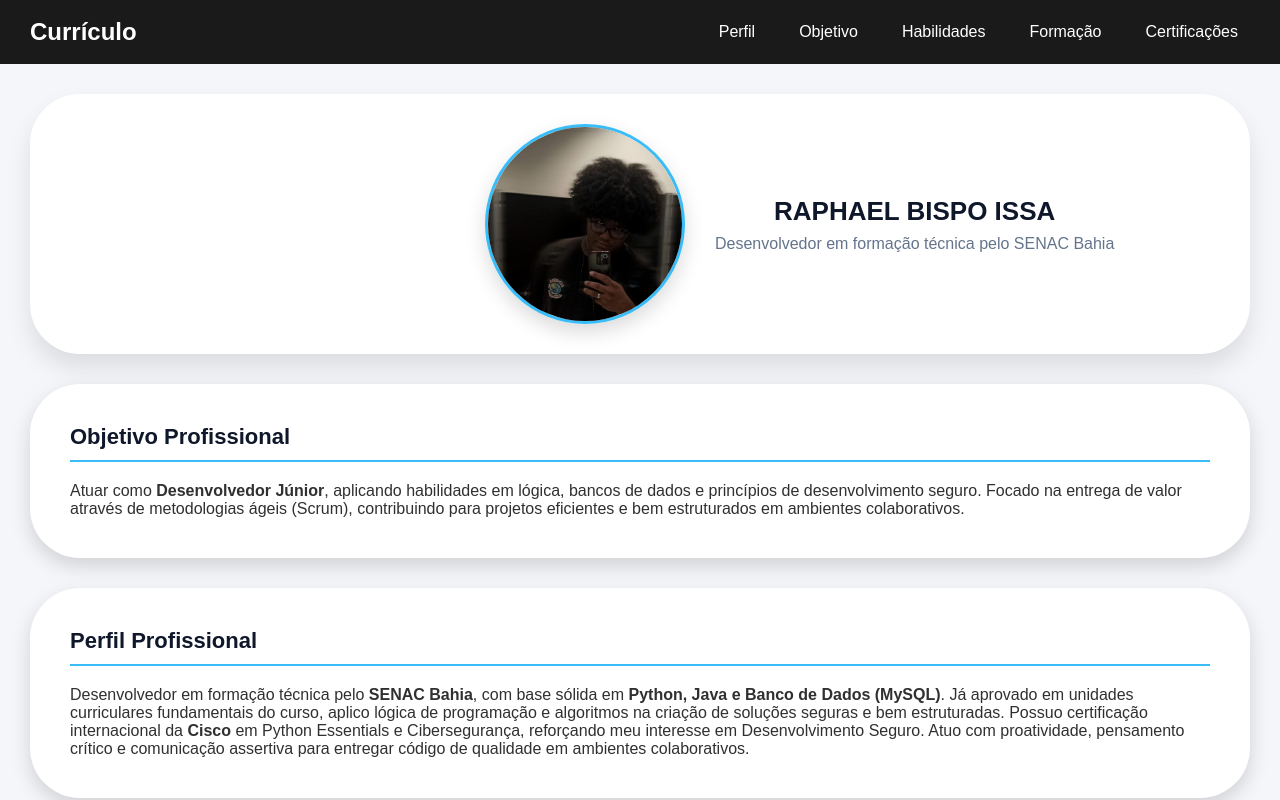
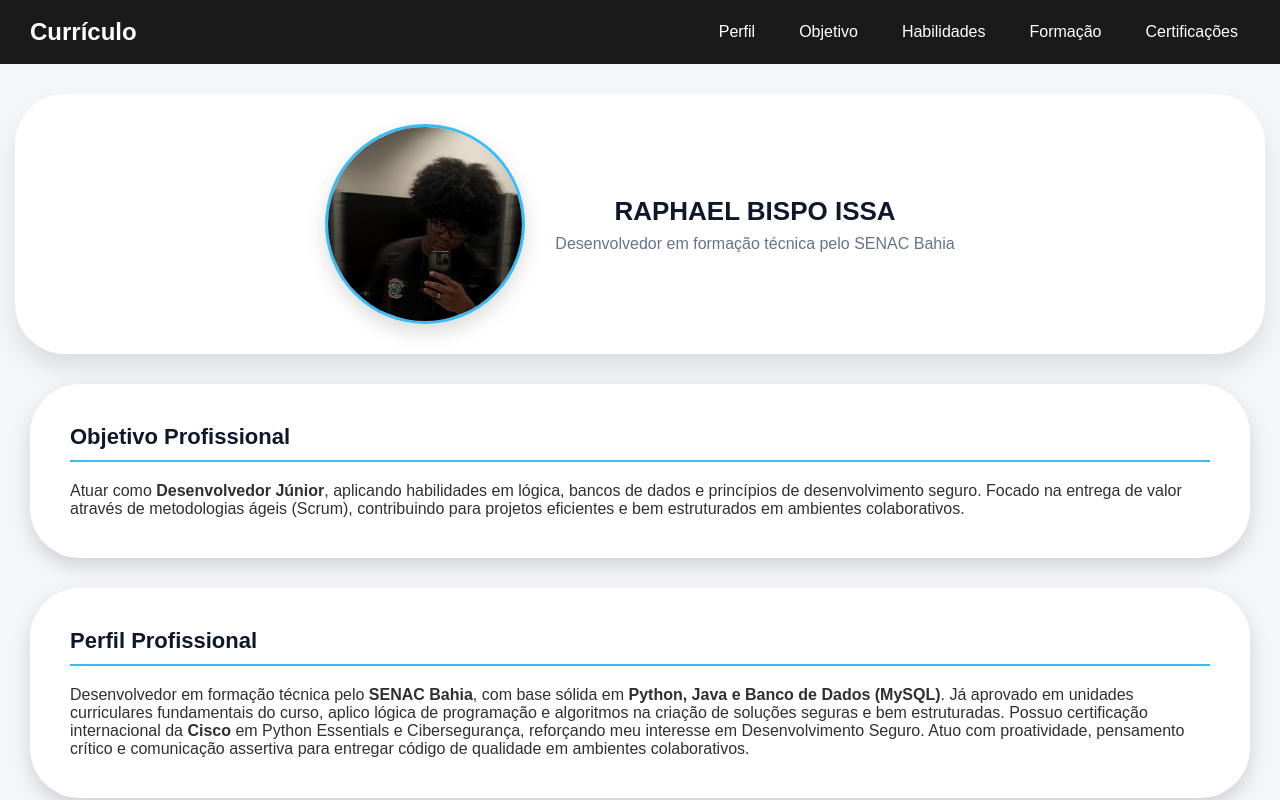
Before and after one commit to Raphael-Issa/Atividades_com_html_css, a website built with Vite: page index.html in a window 1280 px wide. Shown: the top 800 px of the page. Built offline with nearby package versions, Linux system fonts and the light colour scheme.

Commit message:
Curriculo com html e css para telas pequenas tbm

```diff
--- a/arq.css
+++ b/arq.css
@@ -33,6 +33,7 @@ body {
 .nav-links {
     display: flex; /* Define o layout como flexível */
     list-style: none; /* Remove marcadores da lista */
+    flex-wrap: wrap; /* Permite que os links quebrem para a próxima linha se necessário */
     gap: 20px; /* Espaçamento entre os itens */
 }
 
@@ -59,13 +60,14 @@ body {
 .cabecalho {
     display: flex; /* Define o layout como flexível */
     align-items: center;/* Alinha verticalmente os itens ao centro */
+    flex-wrap: wrap; /* Permite que os itens quebrem para a próxima linha se necessário */
+    justify-content: center; /* Centraliza o conteúdo */
     gap: 30px;/* Espaçamento entre a imagem e o texto */
     padding: 30px;/* Espaçamento interno da seção */
     background-color: #ffffff;/* Cor de fundo da seção */
     border-radius: 50px;/* Bordas arredondadas */
     box-shadow: 0px 14px 24px rgba(0, 0, 0, 0.1); /* Sombra suave para dar profundidade */
-    margin-left: 30px; /* Espaçamento à esquerda da seção */
-    margin-right: 30px; /* Espaçamento à direita da seção */
+    margin: 15px; /* Espaçamento externo da seção */
 }
 
 
@@ -78,7 +80,6 @@ body {
     /* Borda e Sombra */
     border: 3px solid #38bdf8; /* Borda azul clara */
     box-shadow: 0px 8px 20px rgba(0, 0, 0, 0.15); /* Sombra suave */
-    margin-left: 425px;
 }
 
 .info-perfil {
```
